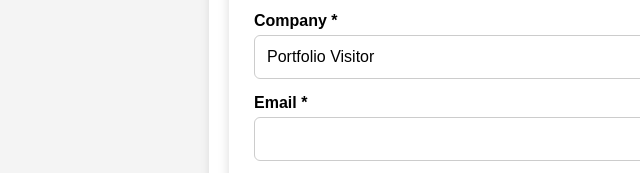
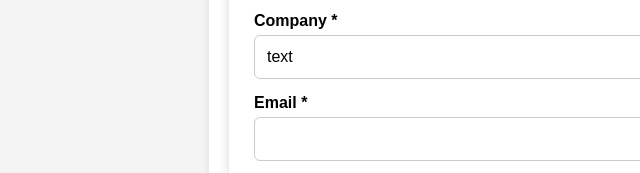
Before and after one commit to sushmitha324/sushmitha.github.io, a plain HTML site: page index.html in a window 1280 px wide. Shown: the part 794-967 px from the top of the page, 11-651 px from the left. Drawn offline with Linux system fonts and the light colour scheme.

Commit message:
Update index.html

```diff
--- a/index.html
+++ b/index.html
@@ -59,7 +59,7 @@
 
         <div class="form-group">
           <label for="company">Company *</label>
-          <input id="company" name="company" type="text" value="Portfolio Visitor" required>
+          <input id="company" name="company" type="text" value="text" required>
         </div>
 
         <div class="form-group">
```
